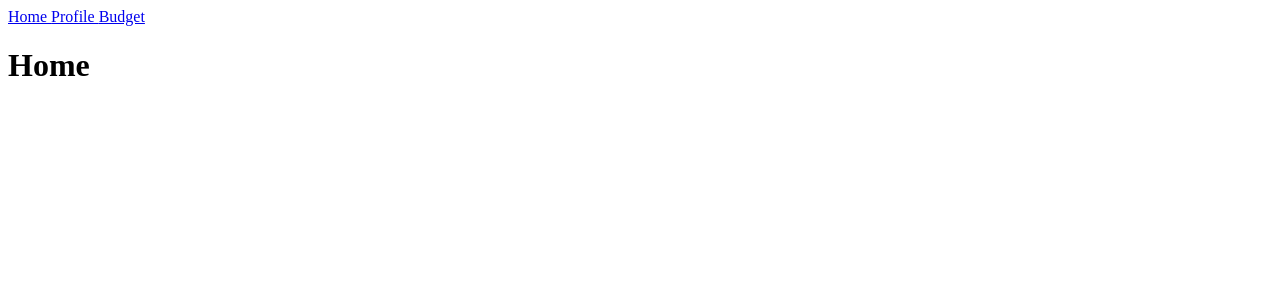
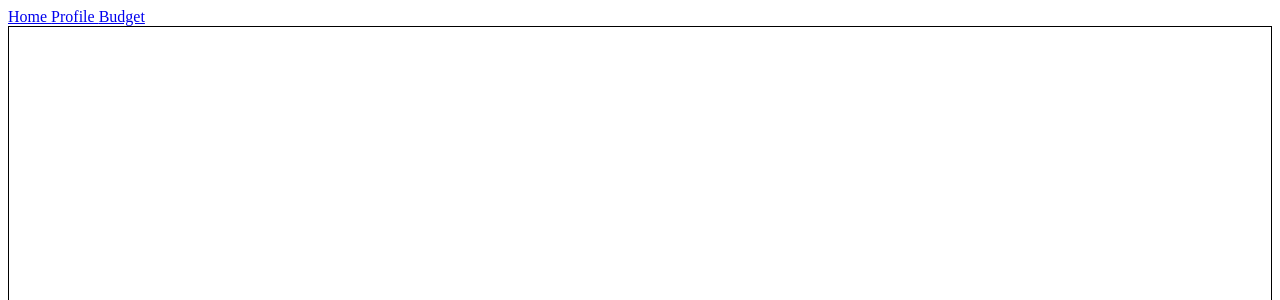
Before and after one commit to MrCharlesVasquez/group-project, a React (Create React App) app in the folder client/: page / in a window 1280 px wide. Shown: the top 300 px of the page. Built offline with nearby package versions, Linux system fonts and the light colour scheme.

Commit message:
Thermometer useRef

```diff
--- a/client/src/components/homeComponents/Home.js
+++ b/client/src/components/homeComponents/Home.js
@@ -1,14 +1,30 @@
-import React from 'react';
+import React, { useEffect, useRef } from 'react';
+import { withVice } from "../../context/ViceProvider.js"
 
 
-const Home = () => {
+
+const Home = (props) => {
+
+    const {total, getTransactions} = props
+
+
+    useEffect(() => {
+        // getTransactions()
+        thermoRef.current.style.height = `${total}%`
+    })
+
+    console.log(total)
+
+    const thermoRef = useRef(total)
     return (
         <div>
+            <div className="outerThermo" style={{ border: " 1px solid black ", height: " 500px"}}>
+                <div className="innerThermo" ref={thermoRef} style={{ backgroundColor: " green "}}>
 
-            <h1>Home</h1>
-
+                </div>
+            </div>
         </div>
     )
 }
 
-export default Home
+export default withVice(Home)
```
